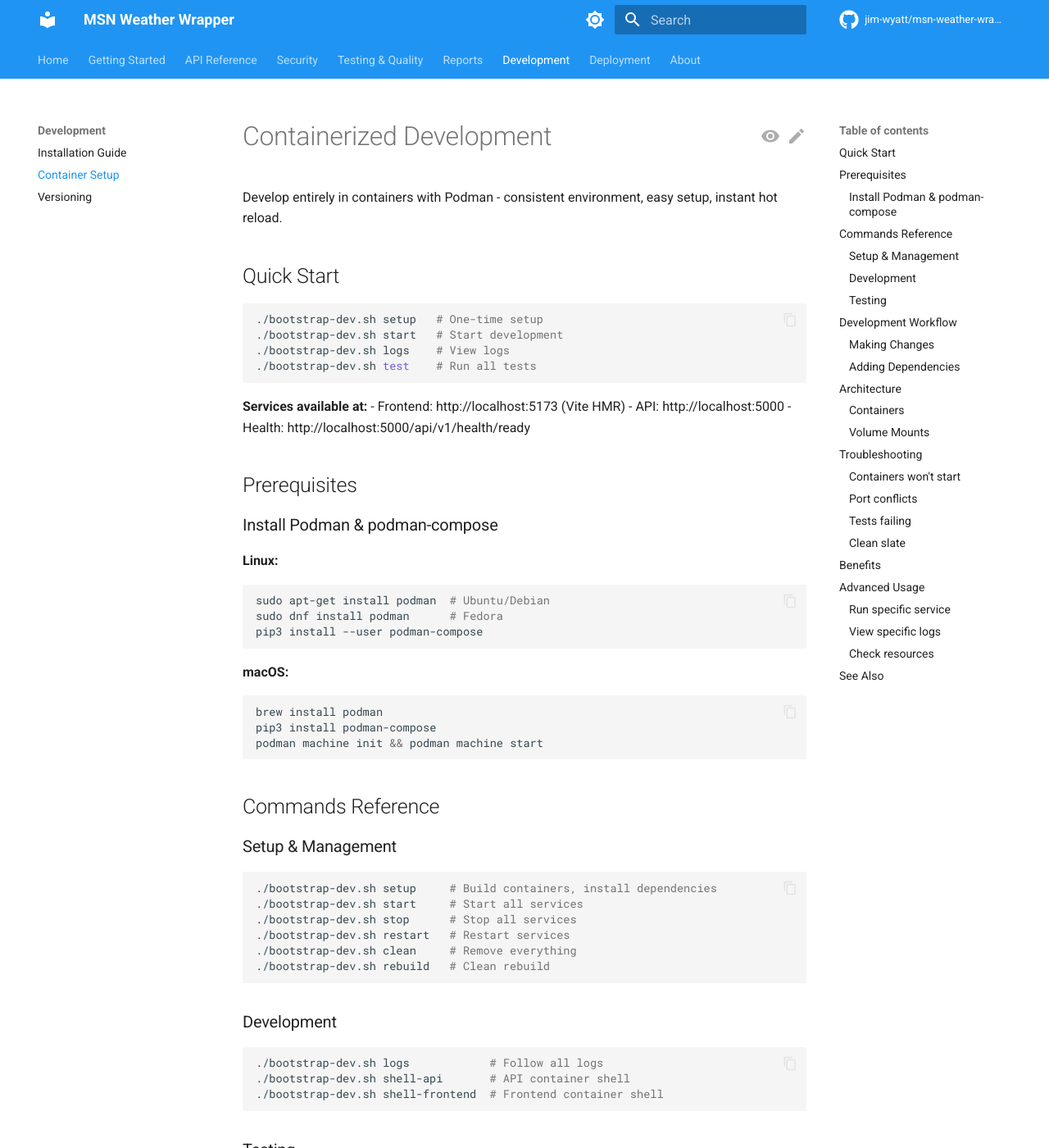
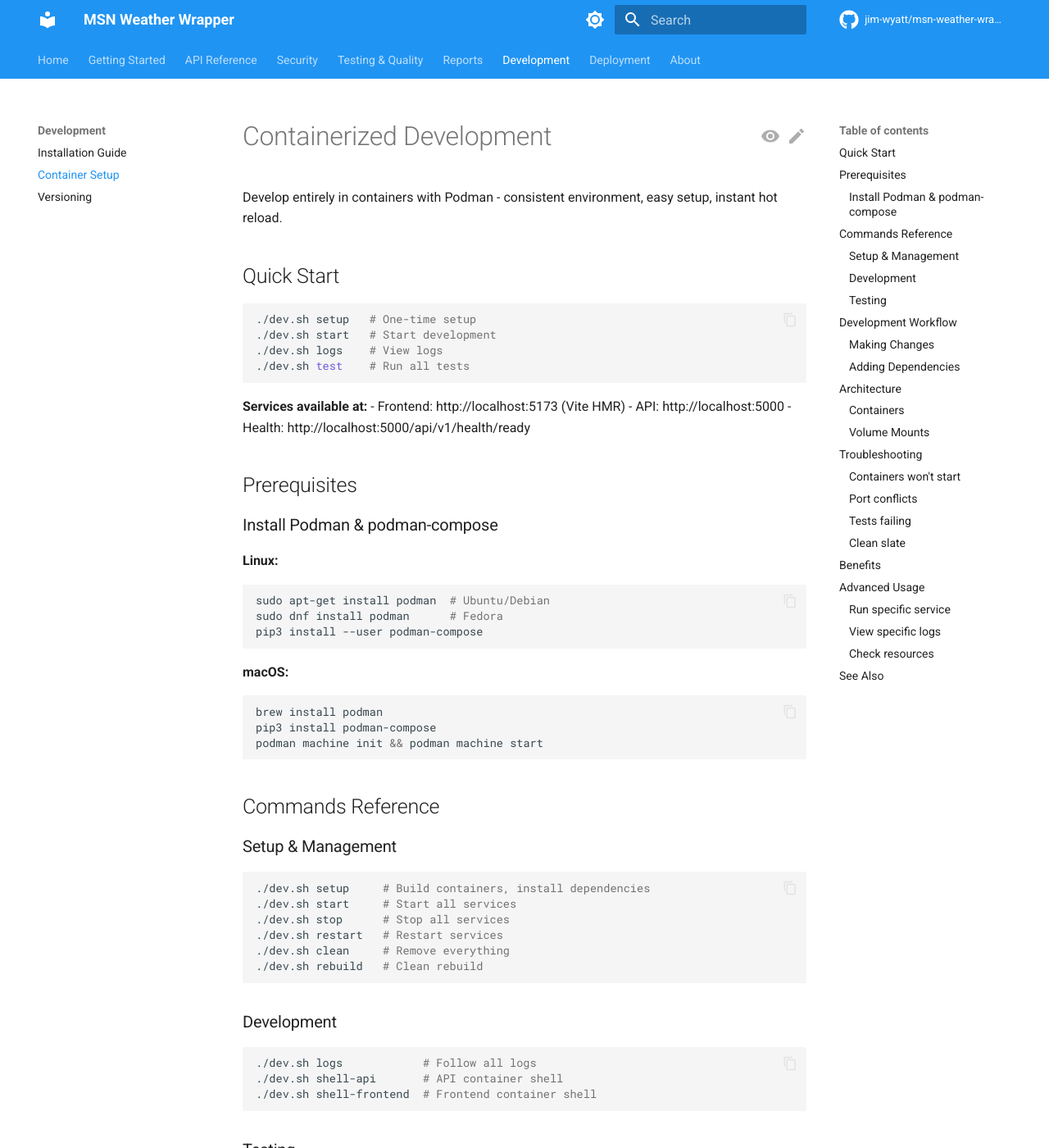
Before and after one commit to jim-wyatt/msn-weather-wrapper, an MkDocs documentation site: the page built from docs/CONTAINER_DEV_SETUP.md, in a window 1280 px wide and 1400 px high. Shown: the whole window at 82% size. Built offline with MkDocs 1.6.1 and Material for MkDocs 9.7.7, drawn with Linux system fonts in a browser that asks for light colours; comment, search, counter and statistics services are not loaded; the version menu is left out; some of the changed text lies outside the part shown.

Commit message:
refactor: rename bootstrap-dev.sh to dev.sh
Renamed for simplicity and clarity:
- bootstrap-dev.sh → dev.sh (shorter, clearer)
- Updated all references in documentation
- Updated internal usage messages and examples

The new name better reflects that this is a development environment
manager, not just a bootstrap script. It handles setup, start, stop,
test, docs, and more.

````diff
--- a/docs/CONTAINER_DEV_SETUP.md
+++ b/docs/CONTAINER_DEV_SETUP.md
@@ -5,10 +5,10 @@ Develop entirely in containers with Podman - consistent environment, easy setup,
 ## Quick Start
 
 ```bash
-./bootstrap-dev.sh setup   # One-time setup
-./bootstrap-dev.sh start   # Start development
-./bootstrap-dev.sh logs    # View logs
-./bootstrap-dev.sh test    # Run all tests
+./dev.sh setup   # One-time setup
+./dev.sh start   # Start development
+./dev.sh logs    # View logs
+./dev.sh test    # Run all tests
 ```
 
 **Services available at:**
@@ -38,24 +38,24 @@ podman machine init && podman machine start
 
 ### Setup & Management
 ```bash
-./bootstrap-dev.sh setup     # Build containers, install dependencies
-./bootstrap-dev.sh start     # Start all services
-./bootstrap-dev.sh stop      # Stop all services
-./bootstrap-dev.sh restart   # Restart services
-./bootstrap-dev.sh clean     # Remove everything
-./bootstrap-dev.sh rebuild   # Clean rebuild
+./dev.sh setup     # Build containers, install dependencies
+./dev.sh start     # Start all services
+./dev.sh stop      # Stop all services
+./dev.sh restart   # Restart services
+./dev.sh clean     # Remove everything
+./dev.sh rebuild   # Clean rebuild
 ```
 
 ### Development
 ```bash
-./bootstrap-dev.sh logs            # Follow all logs
-./bootstrap-dev.sh shell-api       # API container shell
-./bootstrap-dev.sh shell-frontend  # Frontend container shell
+./dev.sh logs            # Follow all logs
+./dev.sh shell-api       # API container shell
+./dev.sh shell-frontend  # Frontend container shell
 ```
 
 ### Testing
 ```bash
-./bootstrap-dev.sh test    # All tests
+./dev.sh test    # All tests
 ```
 
 In API container shell:
@@ -85,7 +85,7 @@ All source code is mounted as volumes - changes reflect immediately.
 
 **Python:**
 1. Edit `pyproject.toml`
-2. Run `./bootstrap-dev.sh rebuild`
+2. Run `./dev.sh rebuild`
 
 **Node.js:**
 1. Edit `frontend/package.json`
@@ -93,10 +93,10 @@ All source code is mounted as volumes - changes reflect immediately.
 
 Or install temporarily in container:
 ```bash
-./bootstrap-dev.sh shell-api
+./dev.sh shell-api
 pip install package-name
 
-./bootstrap-dev.sh shell-frontend
+./dev.sh shell-frontend
 npm install package-name
 ```
 
@@ -124,7 +124,7 @@ All changes immediately reflected in containers (hot reload enabled).
 ```bash
 podman ps -a                        # Check status
 podman logs msn-weather-api-dev     # View logs
-./bootstrap-dev.sh restart          # Try restart
+./dev.sh restart          # Try restart
 ```
 
 ### Port conflicts
@@ -135,17 +135,17 @@ lsof -i :5000  # Check what's using port
 
 ### Tests failing
 ```bash
-./bootstrap-dev.sh shell-api
+./dev.sh shell-api
 pytest -vv --tb=short              # Verbose output
 
-./bootstrap-dev.sh shell-frontend
+./dev.sh shell-frontend
 npm run test:e2e:headed            # See browser
 ```
 
 ### Clean slate
 ```bash
-./bootstrap-dev.sh clean           # Nuclear option
-./bootstrap-dev.sh setup           # Fresh start
+./dev.sh clean           # Nuclear option
+./dev.sh setup           # Fresh start
 ```
 
 ## Benefits
````
Also changed, not shown: CONTRIBUTING.md (+5 -5 lines), README.md (+6 -6 lines), docs/CHANGELOG.md (+1 -1 lines), docs/DEVELOPMENT.md (+14 -14 lines), docs/TESTING.md (+1 -1 lines), 2 other files.
